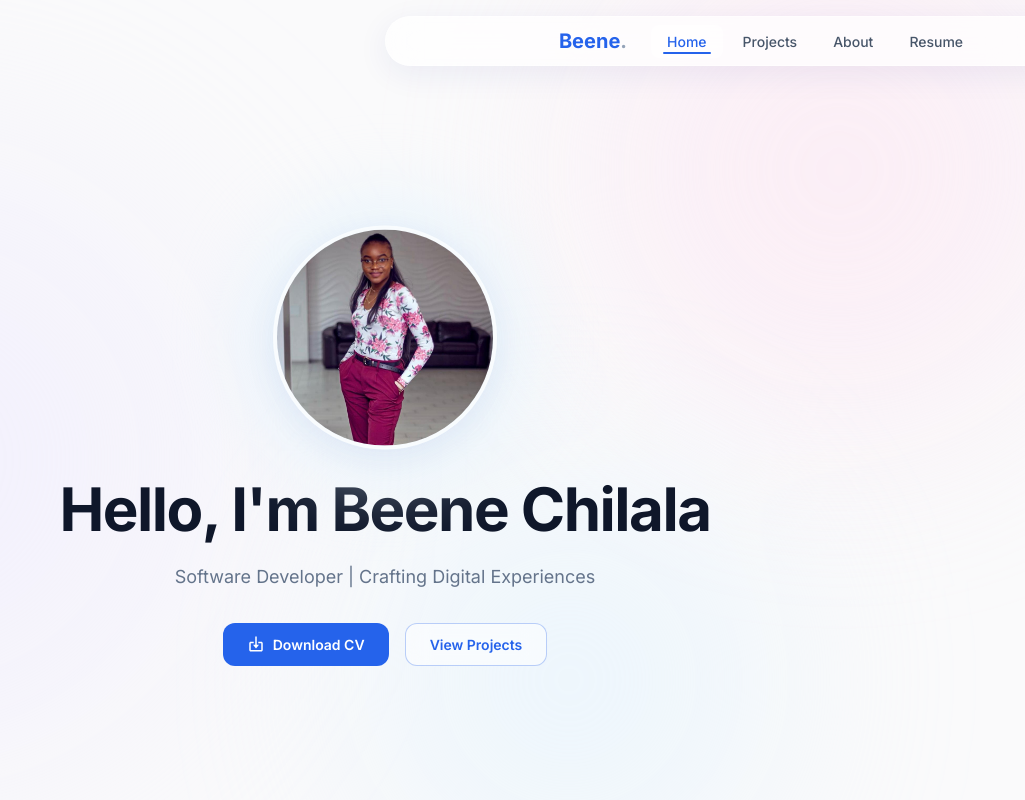
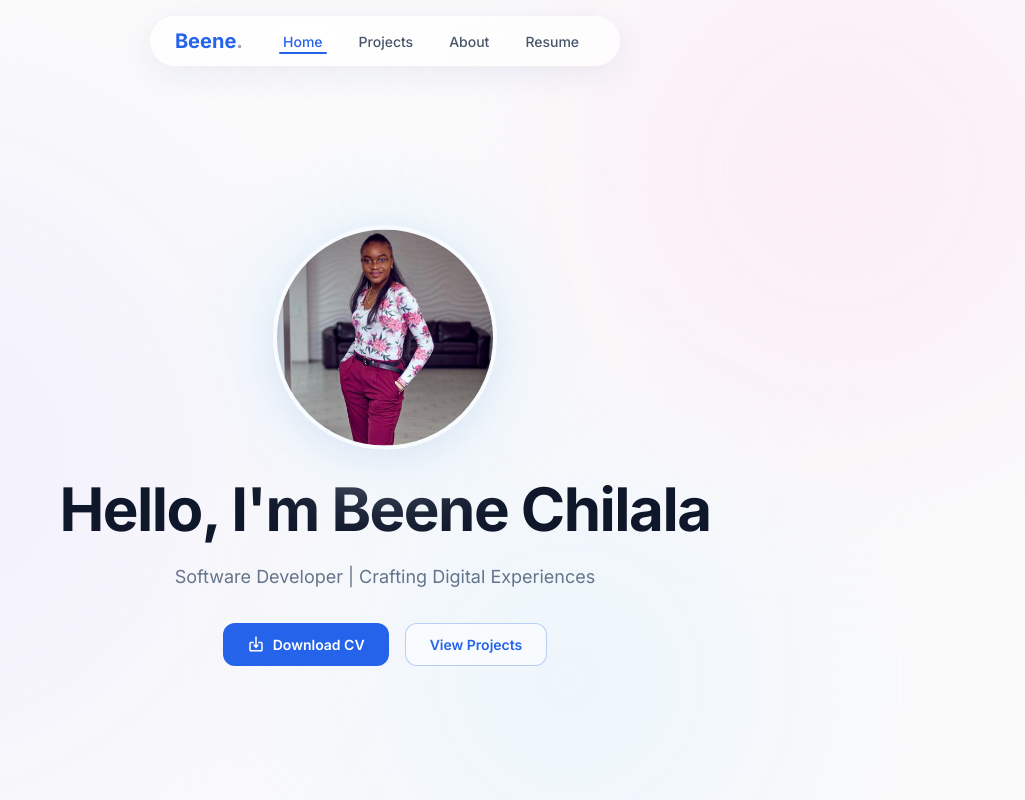
Before and after one commit to chilala22/portfolio, a Next.js app: page / in a window 1280 px wide. Shown: the top 800 px of the page, without its empty margins (255-1280 px from the left). Built offline with nearby package versions, Linux system fonts and the light colour scheme.

Commit message:
navbar center

```diff
--- a/app/components/Header.jsx
+++ b/app/components/Header.jsx
@@ -35,7 +35,7 @@ const Header = () => {
 
   return (
     <motion.header
-      className="fixed top-4 left-1/2 -translate-x-1/2 z-50 w-[92%] max-w-3xl"
+      className="fixed top-4 inset-x-0 z-50 flex justify-center px-4"
       initial={{ y: -80, opacity: 0 }}
       animate={{ y: 0, opacity: 1 }}
       transition={{ duration: 0.5, ease: "easeOut" }}
--- a/app/page.jsx
+++ b/app/page.jsx
@@ -12,8 +12,6 @@ const Home = () => {
       <AboutSection />
       <ResumeSection />
       <ProjectsSection />
-
-
     </>
   );
 };
```
